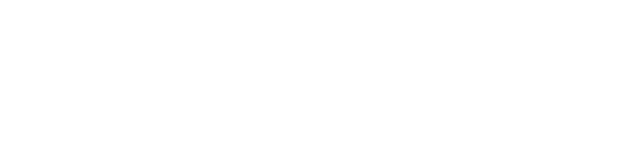
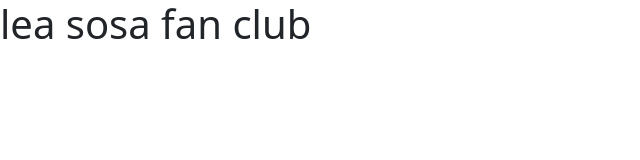
Before and after one commit to del-pi/isasa-Agus-delpi-taller, a plain HTML site: page frontend/index.html in a window 1280 px wide. Shown: the whole page, without its empty margins (0-640 px from the left). Drawn offline with nearby package versions, Linux system fonts and the light colour scheme.

Commit message:
setup final

```diff
--- a/frontend/index.html
+++ b/frontend/index.html
@@ -1,8 +1,15 @@
 <!DOCTYPE html>
-<html>
+<html lang="es">
     <head>
+        <meta charset="UTF-8">
+        <meta name="viewport" content="width=device-width, initia-scale=1.0">
         <title>del-pi</title>
+        <link href="https://cdn.jsdelivr.net/npm/bootstrap@5.3.3/dist/css/bootstrap.min.css" rel="stylesheet" integrity="sha384-QWTKZyjpPEjISv5WaRU9OFeRpok6YctnYmDr5pNlyT2bRjXh0JMhjY6hW+ALEwIH" crossorigin="anonymous">
+
     </head>
     <body>
+        <h1>lea sosa fan club</h1>
+        <script src="https://cdn.delivr.net/npm/bootstrap@5.3.3/dist/js/bootstrap.bundle.min.js" integrity="sha384-YvpcrYf0tY3lHB60NNkmXc5s9fDVZLESaAA55NDzOxhy9GkcIdslK1eN7N6jIeHz" crossorigin="anonymous">
+    </script>
     </body>
 </html>
```
